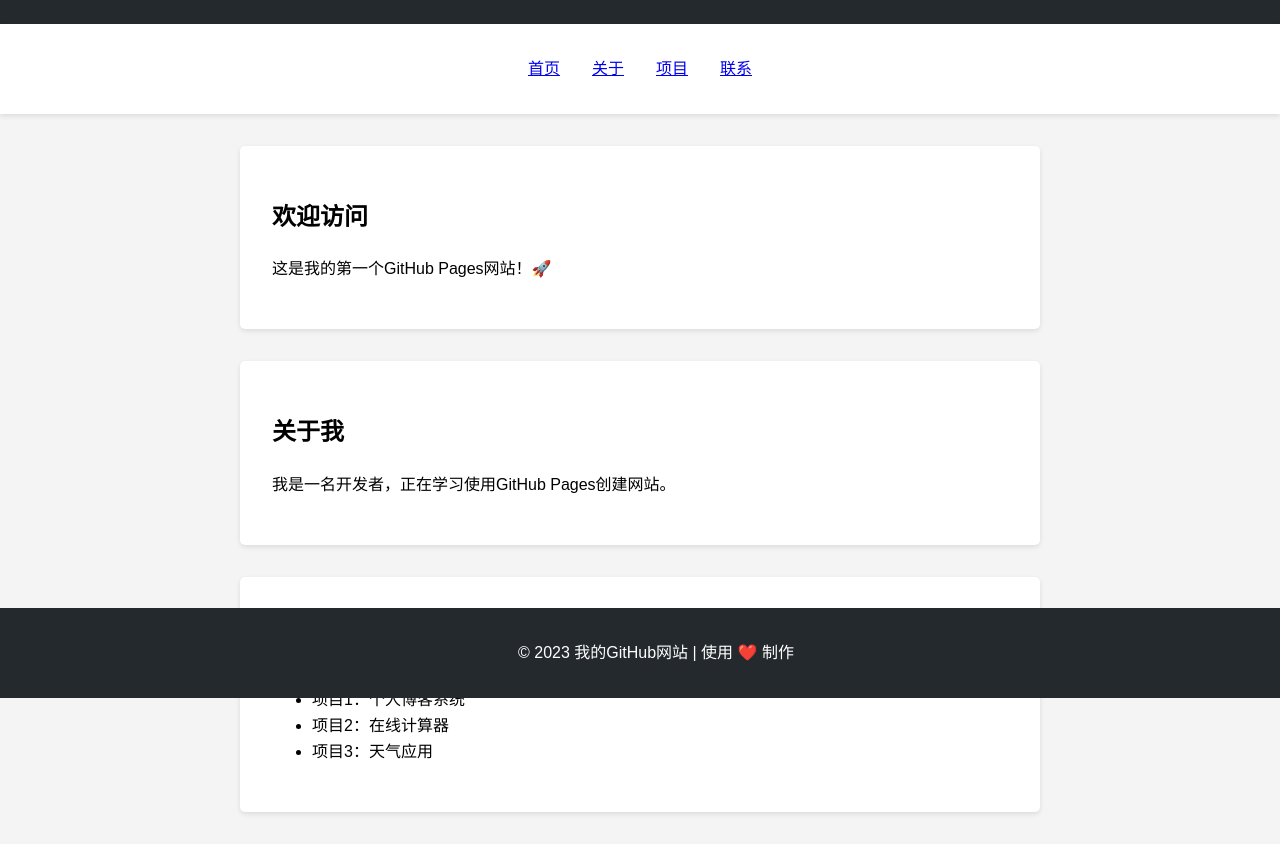
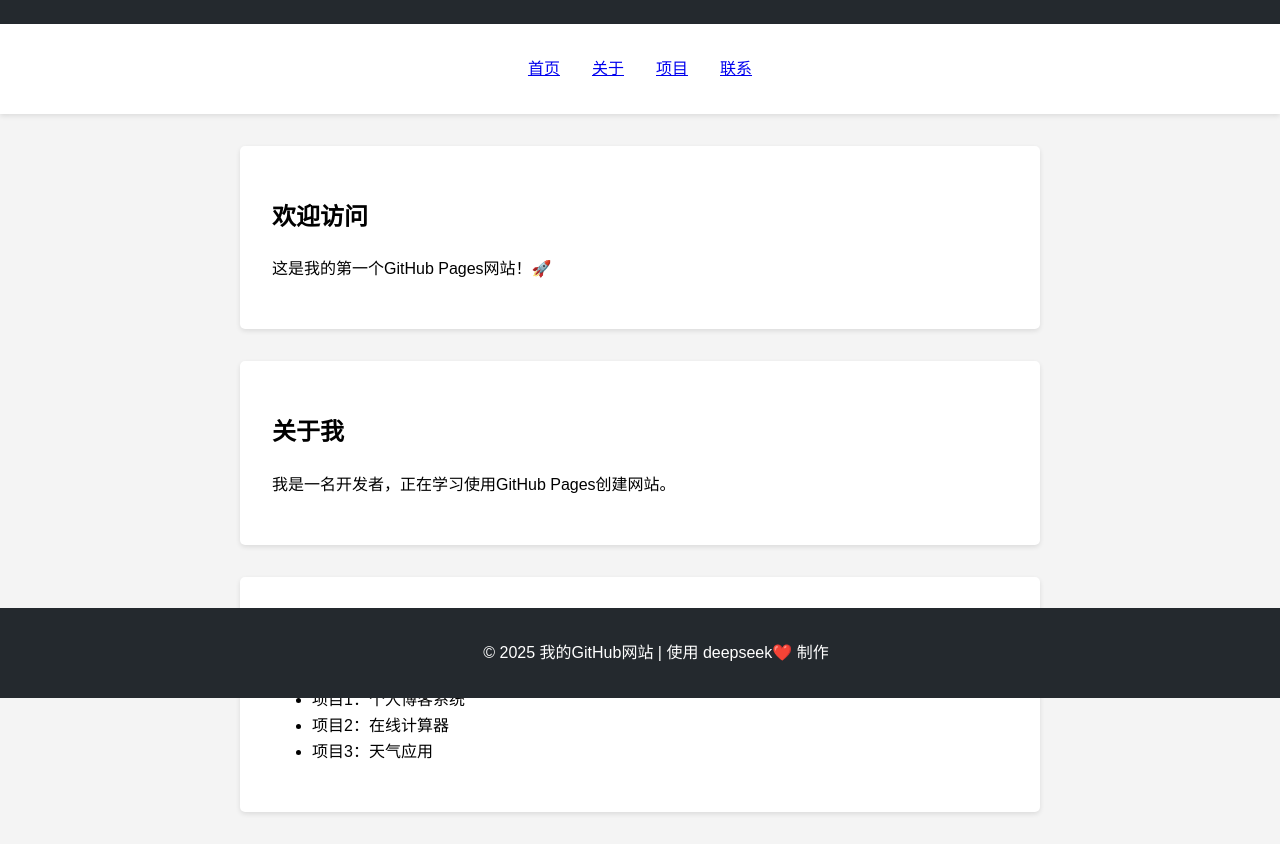
Before and after one commit to 9yanger/xiangchunya, a plain HTML site: page index.html in a window 1280 px wide. Shown: the part 102-946 px from the top of the page. Drawn offline with Linux system fonts and the light colour scheme.

Commit message:
Update index.html

```diff
--- a/index.html
+++ b/index.html
@@ -103,7 +103,7 @@
     </main>
 
     <footer>
-        <p>© 2023 我的GitHub网站 | 使用 ❤️ 制作</p>
+        <p>© 2025 我的GitHub网站 | 使用 deepseek❤️ 制作</p>
     </footer>
 </body>
 </html>
```
